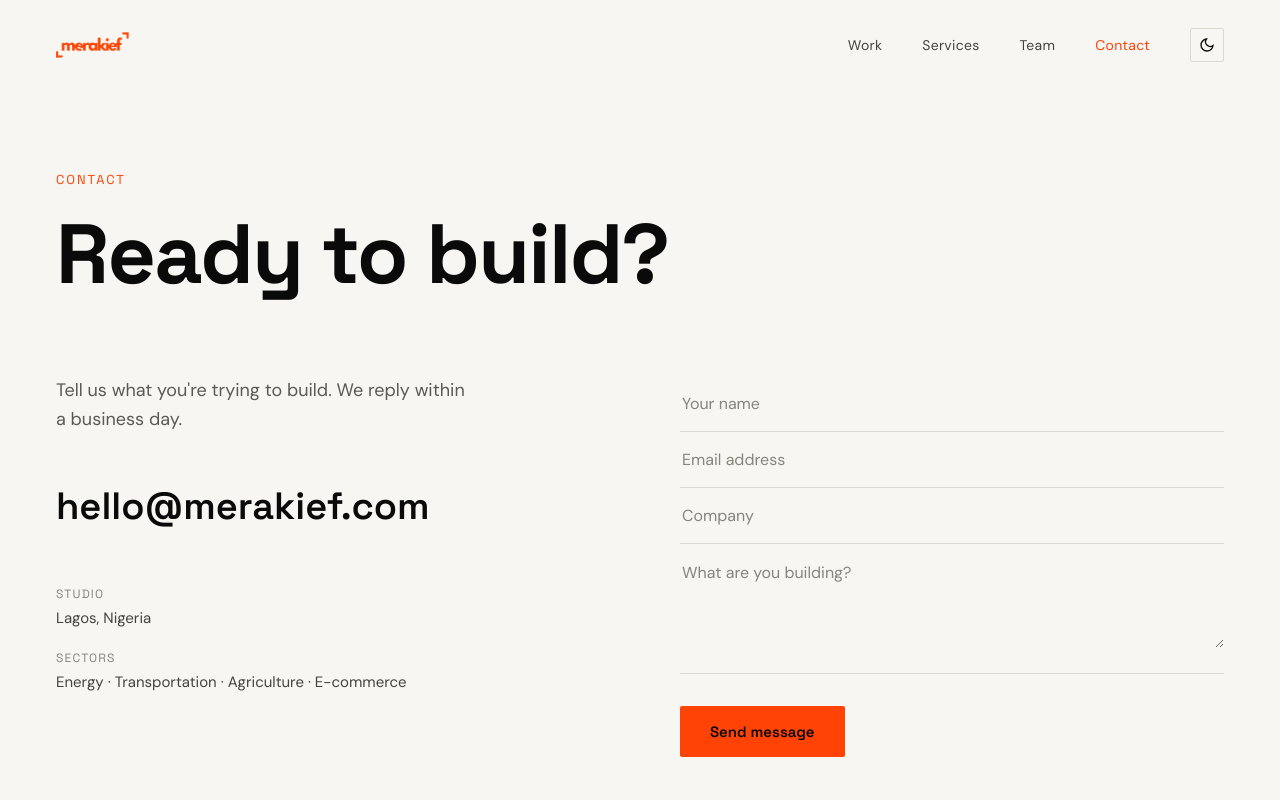
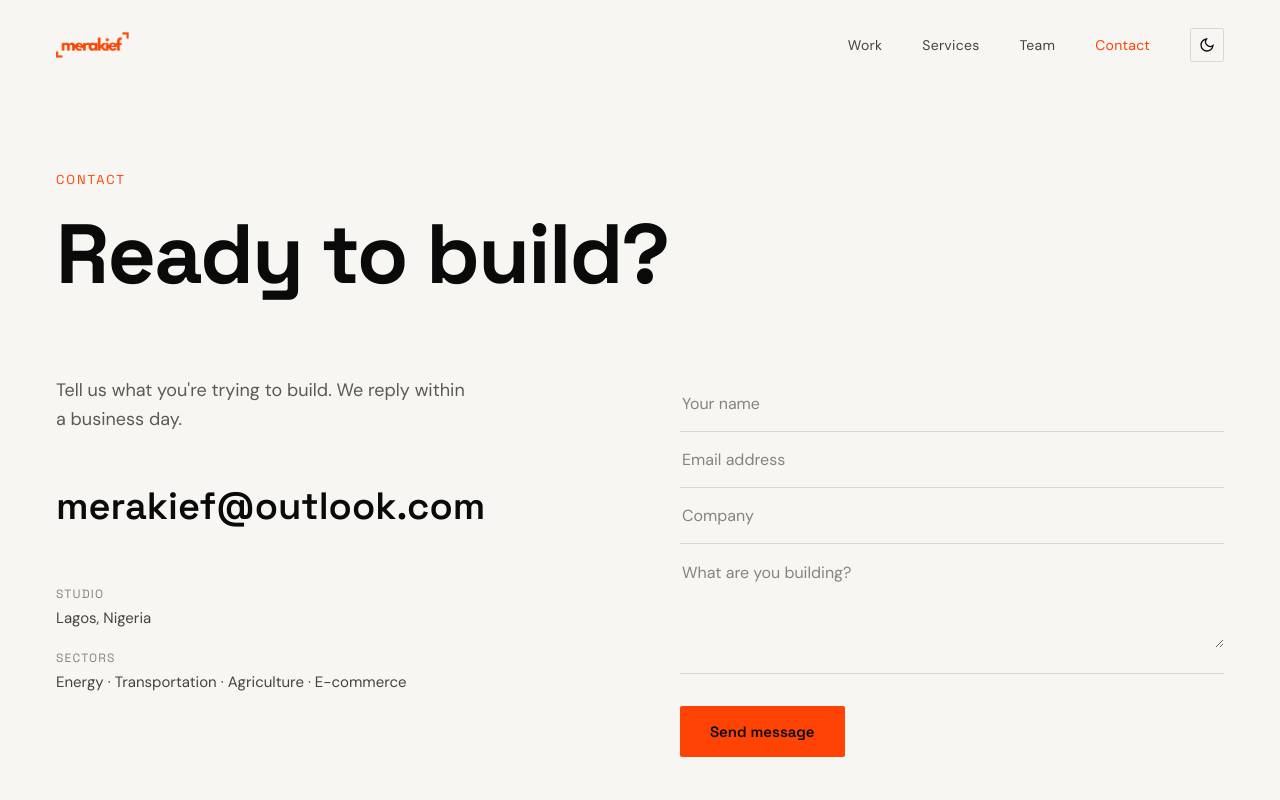
Before and after one commit to Oluwanifemiiii/Merakief-rebrand, a React (Vite) app: page /contact in a window 1280 px wide. Shown: the top 800 px of the page. Built offline with nearby package versions, Linux system fonts and the light colour scheme; no server answers.

Commit message:
change of email

```diff
--- a/src/pages/Contact.jsx
+++ b/src/pages/Contact.jsx
@@ -75,8 +75,8 @@ export default function Contact() {
             Tell us what you're trying to build. We reply within a business
             day.
           </p>
-          <a href="mailto:hello@merakief.com" className="big-link">
-            hello@merakief.com
+          <a href="mailto:merakief@outlook.com" className="big-link">
+            merakief@outlook.com
           </a>
           <div className="contact-meta">
             <div>
```
